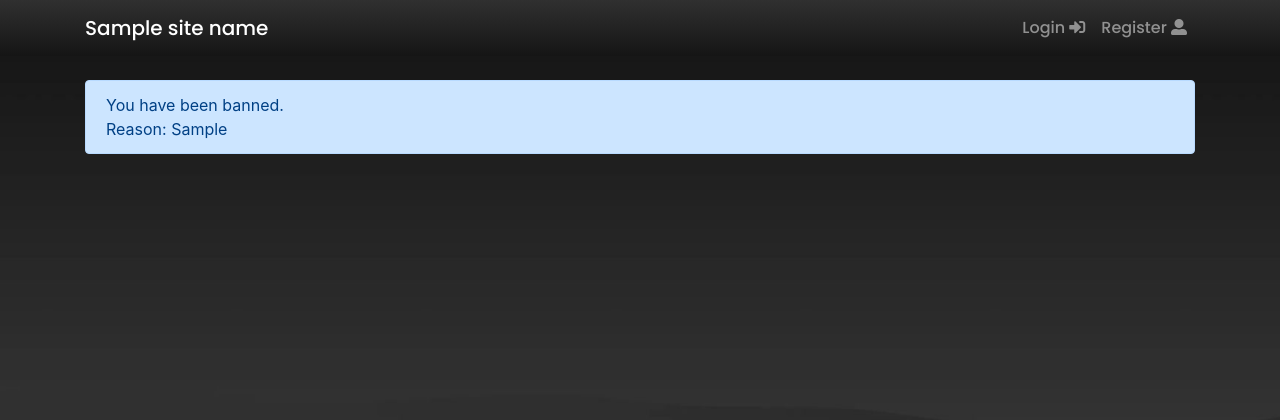
After one commit to infine905/flask-panel, a Flask app: template templates/banned.html in a window 1280 px wide. The commit adds this page. Shown: the top 420 px of the page. Run offline with Flask 3, Linux system fonts and the light colour scheme; the template is opened without the code that fills it: most values are stand-ins (such as "Sample title", 1, 10 or a date in 2020); some libraries are stand-ins or nearby versions.

Commit message:
bugs fix

```diff
--- a/app/UserController.py
+++ b/app/UserController.py
@@ -2,10 +2,13 @@ from app.UserModel import UserModel
 
 class UserController(UserModel):
     def isBanned(self, username:str) -> bool:
-        return self._banCheck
+        return self._banCheck(username)
 
     def isAdmin(self, username:str) -> bool:
         return self._adminCheck(username)
+
+    def getBanReason(self, username) -> str:
+        return self._banReason(username)
 
     def userLogin(self, username:str , password:str) -> bool:
         return self._login(username, password)
--- a/app/UserModel.py
+++ b/app/UserModel.py
@@ -26,6 +26,10 @@ class UserModel(Database):
         query_result = self.fetchOneData(request)
         return bool(query_result[0])
 
+    def _banReason(self, username:str) -> str:
+        request = f"SELECT banreason FROM Users WHERE username = '{username}';"
+        return str(self.fetchOneData(request)[0])
+
     def _login(self, username:str, password:str) -> bool:
         request = f"SELECT * FROM Users WHERE username = '{username}' AND password = '{get_hash(password.encode()).hexdigest()}';"
         return len(self.fetchData(request)) > 0
--- a/app/config.py
+++ b/app/config.py
@@ -1,5 +1,5 @@
 CONFIG = {
-    "site_name": "Light",
+    "site_name": "SiteName",
     "database": {
         "db_path": "app/database.sqlite",
         "ip": "",
--- a/main.py
+++ b/main.py
@@ -34,15 +34,23 @@ def no_login_required(f):
             return f(*args, **kwargs)
     return wrap
 
+def ban_required(f):
+    @wraps(f)
+    def wrap(*args, **kwargs):
+        if 'logged_in' in Session and 'username' in Session:
+            if User.isBanned(Session['username']):
+                return f(*args, **kwargs)
+        return redirect('/')
+    return wrap
+
 def ban_check(f):
-    wraps(f)
+    @wraps(f)
     def wrap(*args, **kwargs):
         if 'logged_in' in Session and 'username' in Session:
             if User.isBanned(Session['username']):
                 return redirect('/banned')
-            else:
-                return f(*args, **kwargs)
-        return wrap
+        return f(*args, **kwargs)
+    return wrap
 
 def get_last_error() -> str:
     errors = get_flashed_messages()
@@ -52,10 +60,14 @@ def get_last_error() -> str:
         return ''
 
 @app.route('/', methods=['GET', 'POST'])
-@login_required
+@ban_check
 def index_page():
-    username = Session['username']
-    return render_template('home.html', config=CONFIG, session=Session, isAdmin=User.isAdmin(username), isBanned=User.isBanned(username))
+    isAdmin = False
+    isBanned = False
+    if 'logged_in' in Session and 'username' in Session:
+        isAdmin = User.isAdmin(Session['username'])
+        isBanned = User.isBanned(Session['username'])
+    return render_template('home.html', site_name=CONFIG['site_name'], session=Session, isAdmin=isAdmin, isBanned=isBanned)
 
 @app.route('/login', methods=['GET', 'POST'])
 @no_login_required
@@ -72,7 +84,7 @@ def login_page():
         else:
             error = 'Invalid username or password'
             flash(error)
-    return render_template('login.html', error=error)
+    return render_template('login.html', site_name=CONFIG['site_name'], error=error)
 
 @app.route('/register', methods=['GET', 'POST'])
 @no_login_required
@@ -91,8 +103,7 @@ def register_page():
         except Exception as e:
             error = str(e)
             flash(error)
-
-    return render_template('register.html', error=error)
+    return render_template('register.html', site_name=CONFIG['site_name'], error=error)
 
 @app.route('/logout')
 @login_required
@@ -101,5 +112,12 @@ def logout():
     Session.pop('username', None)
     return redirect('/login')
 
+@app.route('/banned', methods=['GET', 'POST'])
+@ban_required
+def banned_page():
+    username = Session['username']
+    ban_reason = User.getBanReason(username)
+    return render_template('banned.html', site_name = CONFIG['site_name'], ban_reason=ban_reason)
+
 if __name__ == "__main__":
     app.run(host='0.0.0.0', port='5000', debug=False)
--- /dev/null
+++ b/templates/banned.html
@@ -0,0 +1,19 @@
+{% extends "base.html" %}
+{% block title%}
+    <title>Banned | {{ site_name }}</title>
+{% endblock %}
+{% block main %}
+    <div class="divide"></div>
+    <main class="container mt-2">
+        <div class="row">
+            <!--Banned message-->
+            <div class="col-12 mt-3 mb-2">
+                <div class="alert alert-primary" role="alert">
+                    You have been banned.
+                    <br>
+                    Reason: {{ ban_reason }}
+                </div>
+            </div>
+        </div>
+    </main>
+{% endblock %}
--- a/templates/base.html
+++ b/templates/base.html
@@ -23,11 +23,11 @@
         {% block navbar%}
             <nav style="background-image: linear-gradient(to bottom, #303030 0%, #151515 100%);" class="navbar navbar-expand-lg navbar-dark">
                 <div class="container">
-                    <a class="navbar-brand" href="<?php Util::display(Util::securevar(SITE_URL . SUB_DIR)) ?>" style="font-family: 'Raleway', sans--serif;"><?php Util::display(Util::securevar(SITE_NAME)) ?></a>
+                    <a class="navbar-brand" href="/" style="font-family: 'Poppins', sans--serif;">{{ site_name }}</a>
                     <button class="navbar-toggler" type="button" data-toggle="collapse" data-target="#navbarNav" aria-controls="navbarNav" aria-expanded="false" aria-label="Toggle navigation">
                         <span class="navbar-toggler-icon"></span>
                     </button>
-                    <div class="collapse navbar-collapse" id="navbarNav">
+                    <div class="collapse navbar-collapse" id="navbarNav" style="font-family: 'Poppins', sans--serif;">
                         <ul class="navbar-nav ml-auto">
                             <!-- Check if logged in -->
                             {% if session['logged_in'] == True%}
@@ -58,10 +58,10 @@
                                 </li>
                             {% else %}
                                 <li class="nav-item">
-                                    <a class="nav-link" href="/register">Login <i class="fas fa-sign-in-alt"></i></a>
+                                    <a class="nav-link" href="/login">Login <i class="fas fa-sign-in-alt"></i></a>
                                 </li>
                                 <li class="nav-item">
-                                    <a class="nav-link" href="/login">Register <i class="fas fa-user-alt"></i></a>
+                                    <a class="nav-link" href="/register">Register <i class="fas fa-user-alt"></i></a>
                                 </li>
                             {% endif %}
                         </ul>
--- a/templates/home.html
+++ b/templates/home.html
@@ -1,4 +1,4 @@
 {% extends "base.html" %}
 {% block title%}
-    <title>Home | {{ config['site_name'] }}</title>
+    <title>Home | {{ site_name }}</title>
 {% endblock %}
--- a/templates/login.html
+++ b/templates/login.html
@@ -7,7 +7,7 @@
         <link href="{{ url_for('static', filename='css/sign.css') }}" rel="stylesheet">
         <script src="https://code.jquery.com/jquery-3.5.1.min.js"></script>
         <script src="{{ url_for('static', filename='js/bootstrap.min.js') }}"></script>
-        <title>Login</title>
+        <title>Login | {{ site_name }}</title>
     </head>
 <body>
     <section>
--- a/templates/register.html
+++ b/templates/register.html
@@ -7,7 +7,7 @@
         <link href="{{ url_for('static', filename='css/sign.css') }}" rel="stylesheet">
         <script src="https://code.jquery.com/jquery-3.5.1.min.js"></script>
         <script src="https://stackpath.bootstrapcdn.com/bootstrap/3.4.1/js/bootstrap.min.js"></script>
-        <title>Login</title>
+        <title>Register | {{ site_name }}</title>
     </head>
 <body>
     <section>
```
